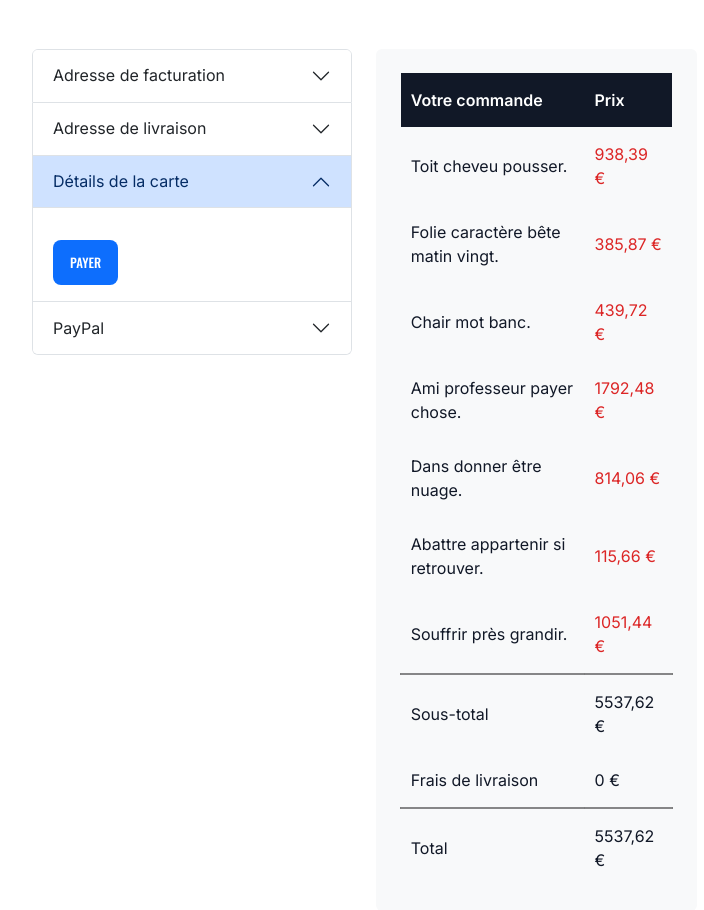
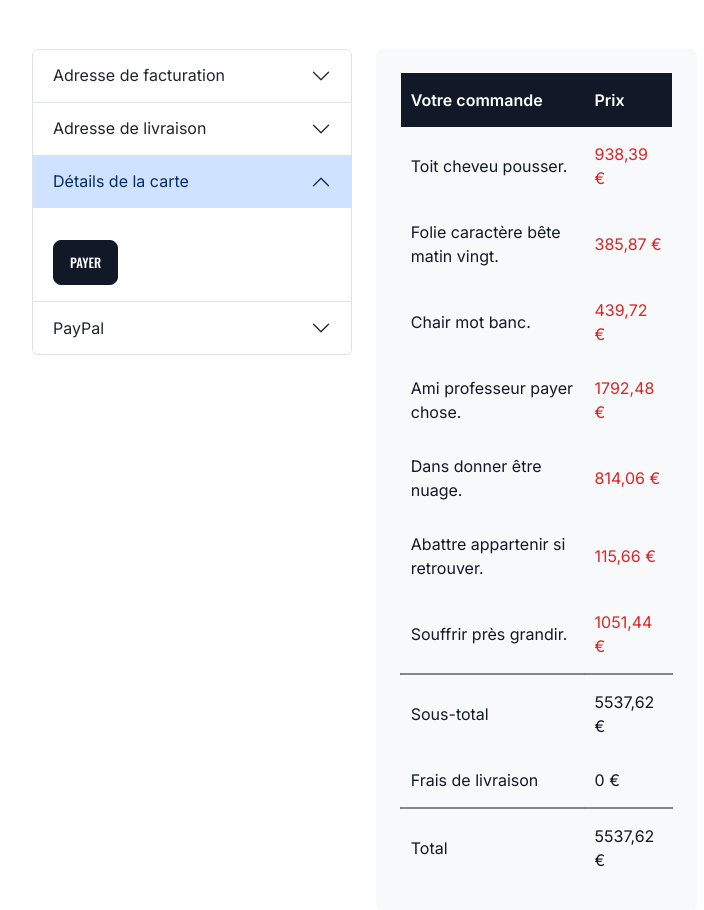
Before and after one commit to AureDulvresse/art_by_mtr, a Django app: page /store/cart/checkout/ in a window 1280 px wide, after a click on "Détails de la carte". Shown: the part 287-1197 px from the top of the page, without its empty margins (70-774 px from the left). Run offline with Django 5.2, Linux system fonts and the light colour scheme; a user stored in the database is signed in; data comes from the database, SQL or seed files in the repository; both versions use the stored data as it was after the commit; parts of the project's set-up code (start-up, migrations or seed data) failed here and were passed over; some libraries are stand-ins or nearby versions.

Commit message:
checkout updated

```diff
--- a/accounts/templates/accounts/pages/index.html
+++ b/accounts/templates/accounts/pages/index.html
@@ -44,7 +44,8 @@
             </div>
             <div class="mb-3">
               <button type="submit" class="btn btn-black">Mettre à jour</button>
-              <a href="{% url 'accounts:delete-account' %}" class="btn btn-danger ms-2">Supprimer compte</a>
+              <!-- <a href="{% url 'accounts:delete-account' %}" class="btn btn-danger ms-2">Supprimer compte</a> -->
+               <a href="{% url 'accounts:logout' %}" class="btn btn-danger ms-2">Déconnexion</a>
             </div>
           </form>
         </div>
--- a/art_by_mtr/static/css/style.css
+++ b/art_by_mtr/static/css/style.css
@@ -156,7 +156,7 @@ a {
 }
 
 .navbar a.btn:hover {
-    color: var(--color-white);
+    color: var(--color-white) !important;
 }
 
 .navbar i.bx {
--- a/art_by_mtr/static/js/main.js
+++ b/art_by_mtr/static/js/main.js
@@ -70,7 +70,7 @@ function removeFromCart(order_uuid) {
 function showToast(title, message, className) {
   const toastId = "toast-" + Math.random().toString(36).substr(2, 9);
   const toastHTML = `
-    <div id="${toastId}" class="toast ${className}" role="alert" aria-live="assertive" aria-atomic="true">
+    <div id="${toastId}" class="toast ${className} wow animate__animated animate__fadeIn" data-wow-delay="0.5s" role="alert" aria-live="assertive" aria-atomic="true">
       <div class="toast-header">
         <strong class="me-auto">${title}</strong>
         <button type="button" class="btn-close" data-bs-dismiss="toast" aria-label="Close"></button>
--- a/art_by_mtr/templates/base.html
+++ b/art_by_mtr/templates/base.html
@@ -68,7 +68,7 @@
         <div
           id="toast-container"
           class="toast-container position-fixed top-0 end-0 p-3"
-          style="z-index: 1050"
+          style="z-index: 2050"
         ></div>
       </div>
 
--- a/store/templates/store/pages/checkout.html
+++ b/store/templates/store/pages/checkout.html
@@ -73,7 +73,7 @@
                   <div id="card-element">
                     <!-- Stripe Element will be inserted here. -->
                   </div>
-                  <button type="submit" id="submit" class="btn btn-primary mt-3">Payer</button>
+                  <button type="submit" id="submit" class="btn btn-black mt-3">Payer</button>
                   <div id="card-errors" role="alert"></div>
                 </form>
               </div>
```
Also changed, not shown: db.sqlite3.
